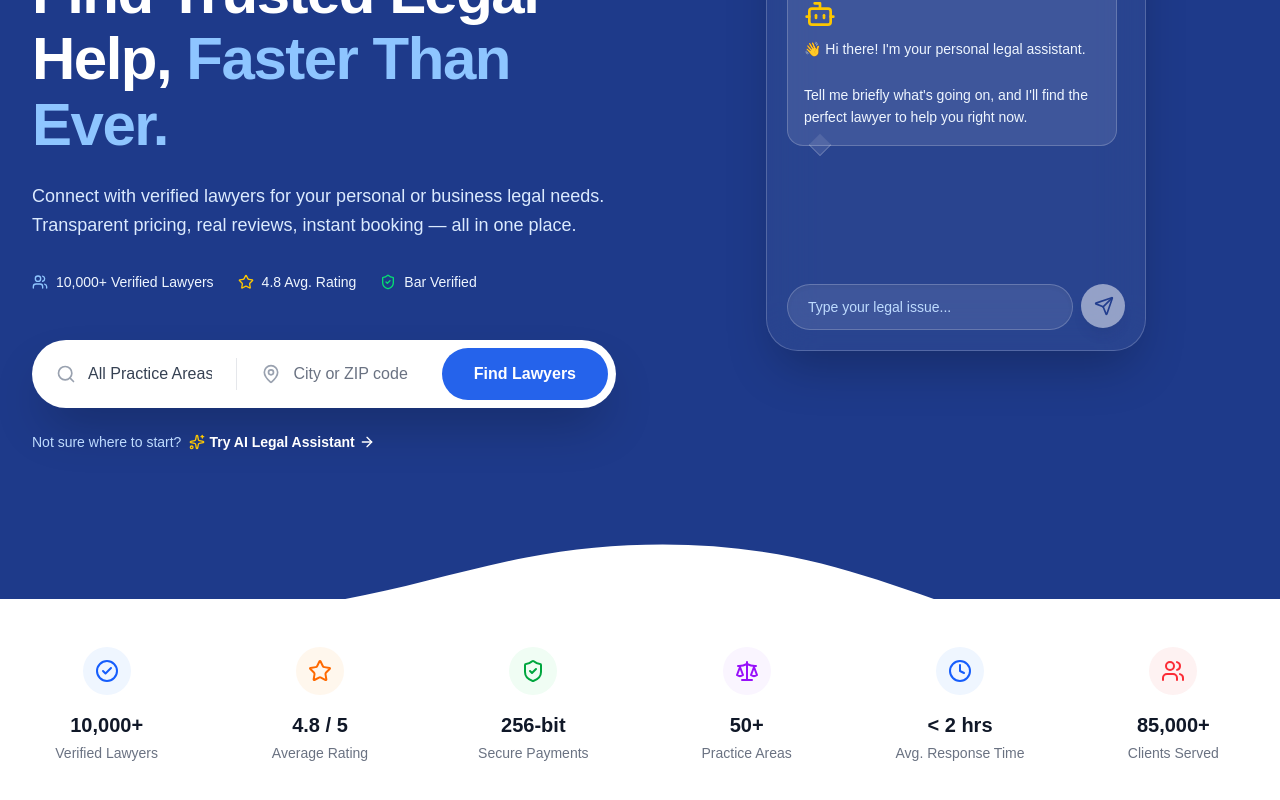
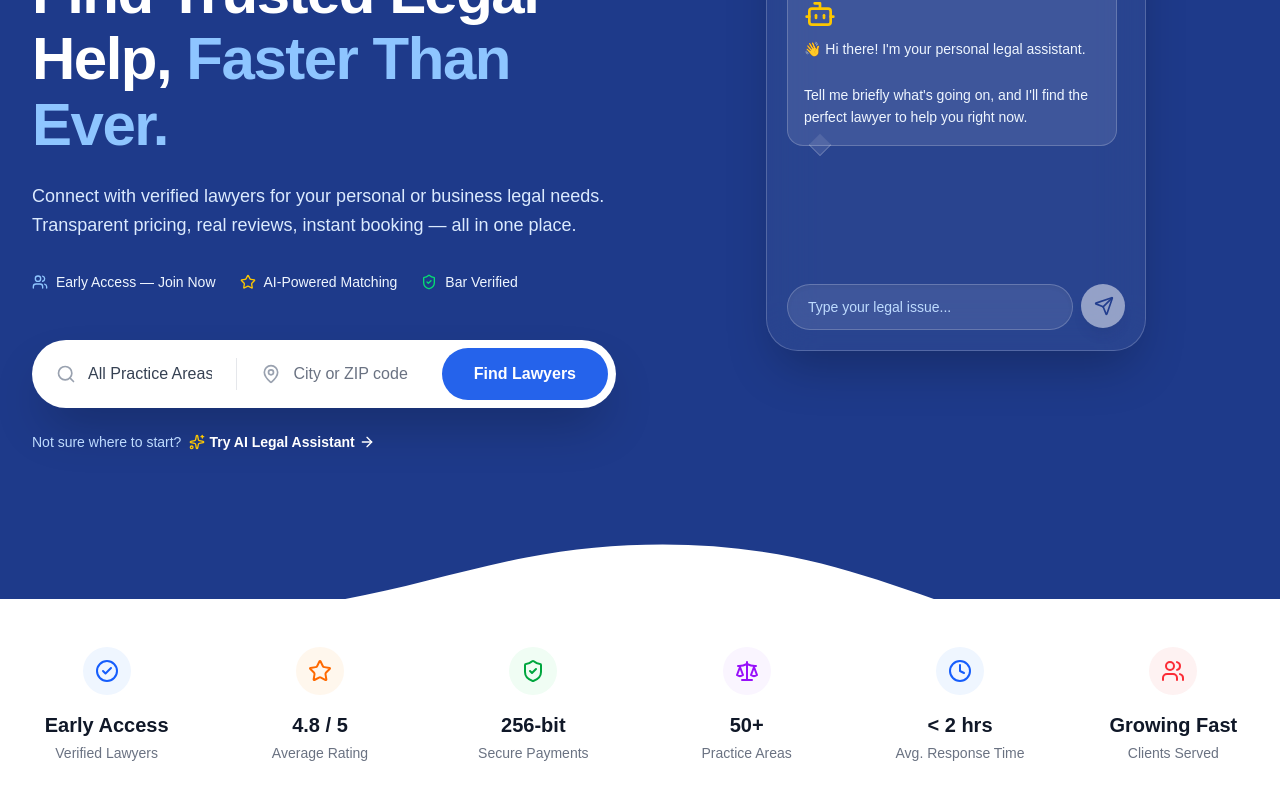
Before and after one commit to Gaurav817817/legaltech-startup, a Next.js app: page / in a window 1280 px wide. Shown: the part 306-1106 px from the top of the page. Built offline with nearby package versions, Linux system fonts and the light colour scheme.

Commit message:
Update text labels in page.tsx

```diff
--- a/src/app/page.tsx
+++ b/src/app/page.tsx
@@ -33,11 +33,11 @@ export default function Home() {
             <div className="flex items-center gap-6 mb-12 text-sm font-medium text-blue-50">
               <div className="flex items-center gap-2">
                 <Users className="w-4 h-4 text-blue-300" />
-                10,000+ Verified Lawyers
+                Early Access — Join Now
               </div>
               <div className="flex items-center gap-2">
                 <Star className="w-4 h-4 text-yellow-400" />
-                4.8 Avg. Rating
+                AI-Powered Matching
               </div>
               <div className="flex items-center gap-2">
                 <ShieldCheck className="w-4 h-4 text-green-400" />
@@ -108,7 +108,7 @@ export default function Home() {
             <div className="w-12 h-12 rounded-full bg-blue-50 flex items-center justify-center mb-4">
               <CheckCircle2 className="w-6 h-6 text-blue-600" />
             </div>
-            <h4 className="text-xl font-bold text-gray-900">10,000+</h4>
+            <h4 className="text-xl font-bold text-gray-900">Early Access</h4>
             <p className="text-sm text-gray-500 mt-1">Verified Lawyers</p>
           </div>
 
@@ -148,7 +148,7 @@ export default function Home() {
             <div className="w-12 h-12 rounded-full bg-red-50 flex items-center justify-center mb-4">
               <Users className="w-6 h-6 text-red-500" />
             </div>
-            <h4 className="text-xl font-bold text-gray-900">85,000+</h4>
+            <h4 className="text-xl font-bold text-gray-900">Growing Fast</h4>
             <p className="text-sm text-gray-500 mt-1">Clients Served</p>
           </div>
 
```
